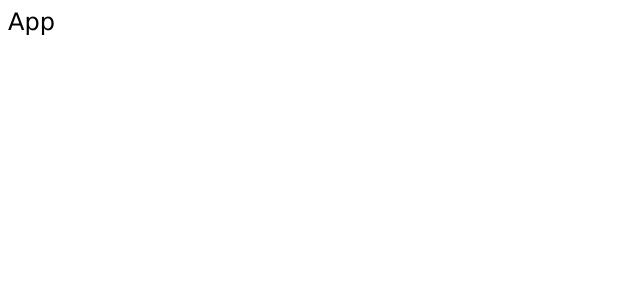
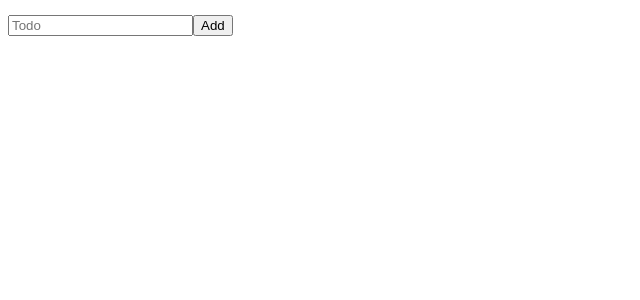
Before and after one commit to amoljagtap17/react-hooks-example-3, a React (Create React App) app: page / in a window 1280 px wide. Shown: the top 300 px of the page, without its empty margins (0-640 px from the left). Built offline with nearby package versions, Linux system fonts and the light colour scheme.

Commit message:
Add Todo component

```diff
--- a/src/App.js
+++ b/src/App.js
@@ -1,8 +1,13 @@
 import React, { Component } from 'react'
+import Todo from './components/Todo'
 
 class App extends Component {
   render() {
-    return <div>App </div>
+    return (
+      <div>
+        <Todo />
+      </div>
+    )
   }
 }
 
--- /dev/null
+++ b/src/components/Todo.js
@@ -0,0 +1,35 @@
+import React, { Fragment, useState } from 'react'
+
+const Todo = props => {
+  const [todo, setTodo] = useState('')
+  const [todos, setTodos] = useState([])
+
+  const inputChangeHandler = event => {
+    setTodo(event.target.value)
+  }
+
+  const todoAddHandler = () => {
+    setTodos(todos.concat(todo))
+  }
+
+  return (
+    <Fragment>
+      <input
+        type="text"
+        placeholder="Todo"
+        onChange={inputChangeHandler}
+        value={todo}
+      />
+      <button type="button" onClick={todoAddHandler}>
+        Add
+      </button>
+      <ul>
+        {todos.map((todo, index) => {
+          return <li key={index}>{todo}</li>
+        })}
+      </ul>
+    </Fragment>
+  )
+}
+
+export default Todo
```
